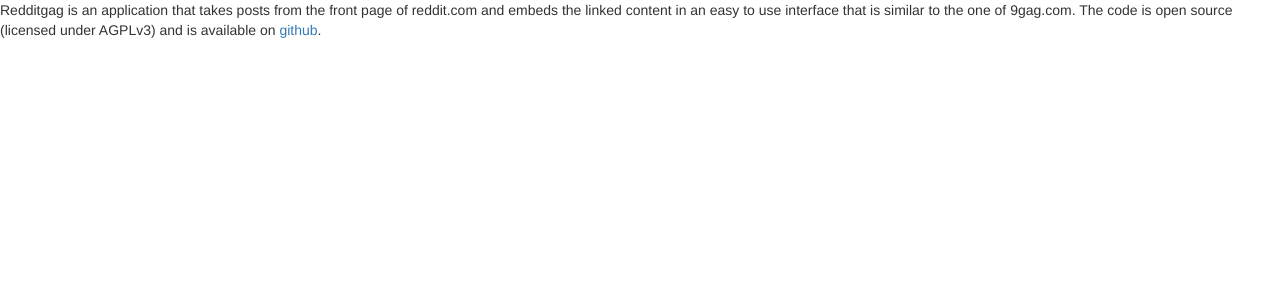
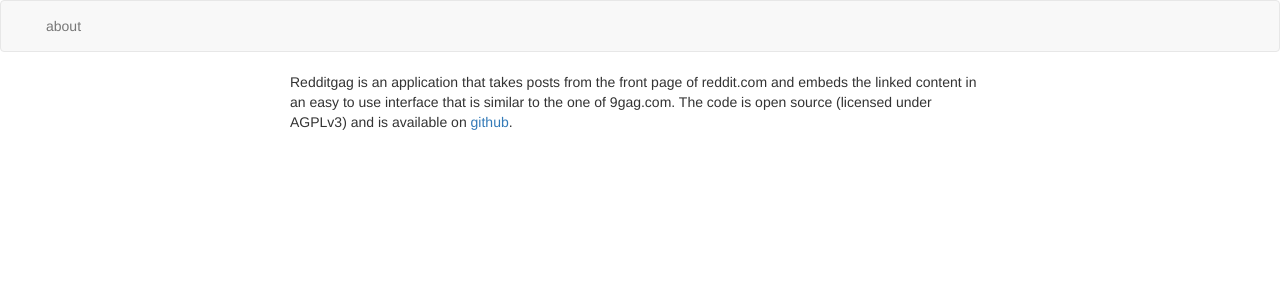
Before and after one commit to Niautanor/redditgag, a Django app: page /app/about in a window 1280 px wide. Shown: the top 300 px of the page. Run offline with Django 3.2, Linux system fonts and the light colour scheme; some libraries are stand-ins or nearby versions.

Commit message:
implement template inheritance
Now the navbar is on all pages. Wohoo!

Next up: make the navbar actually useful

```diff
--- a/app/static/css/redditgag.css
+++ b/app/static/css/redditgag.css
@@ -1,4 +1,4 @@
-.post-container {
+.content-container {
   width: 700px;
   margin-left: auto;
   margin-right: auto;
--- a/app/templates/about.html
+++ b/app/templates/about.html
@@ -1,17 +1,9 @@
-{% load static %}
-<html>
-  <head>
-    <title>redditgag - go and have fuck</title>
-    <link rel="stylesheet" href="{% static 'css/bootstrap.min.css' %}" />
-    <link rel="stylesheet" href="{% static 'css/redditgag.css' %}" />
-  </head>
-  <body>
-    <div class="about-container">
+{% extends 'base.html' %}
+
+{% block content %}
       Redditgag is an application that takes posts from the front page of
       reddit.com and embeds the linked content in an easy to use interface that
       is similar to the one of 9gag.com. The code is open source (licensed under
       AGPLv3) and is available on <a href="https://github.com/Niautanor/redditgag">
       github</a>.
-    </div>
-  </body>
-</html>
+{% endblock %}
--- /dev/null
+++ b/app/templates/base.html
@@ -0,0 +1,36 @@
+{% load static %}
+<html>
+  <head>
+    <title>redditgag - go and have fuck</title>
+    <link rel="stylesheet" href="{% static 'css/bootstrap.min.css' %}" />
+    <link rel="stylesheet" href="{% static 'css/redditgag.css' %}" />
+  </head>
+  <body>
+    <nav class="navbar navbar-default">
+      <div class="container-fluid">
+        <div class="navbar-header">
+          <button type="button" class="navbar-toggle collapsed"
+          data-toggle="collapse" data-target"#bs-navbar-collapse"
+          aria-expanded="false">
+            <span class="sr-only">Toggle navigation</span>
+            <span class="icon-bar"></span>
+            <span class="icon-bar"></span>
+            <span class="icon-bar"></span>
+        </div>
+        <div class="collapse navbar-collapse" id="bs-navbar-collapse">
+          <ul class="nav navbar-nav">
+            <li>
+              <a href="{% url 'about' %}">about</a>
+            </li>
+          </ul>
+          <!-- TODO: create form to input subreddit name (see
+            https://getbootstrap.com/components/#navbar -->
+        </div>
+      </div>
+    </nav>
+    <div class="content-container">
+    {% block content %}
+    {% endblock %}
+    </div>
+  </body>
+</html>
```
Also changed, not shown: TODO.md (+1 -1 lines), app/templates/index.html (+5 -33 lines).
